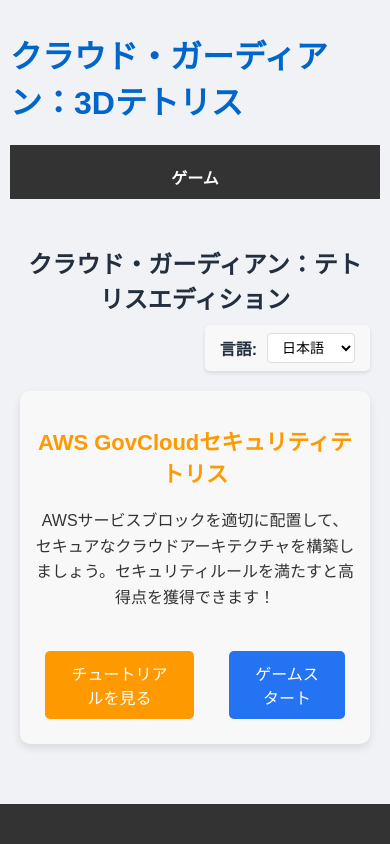
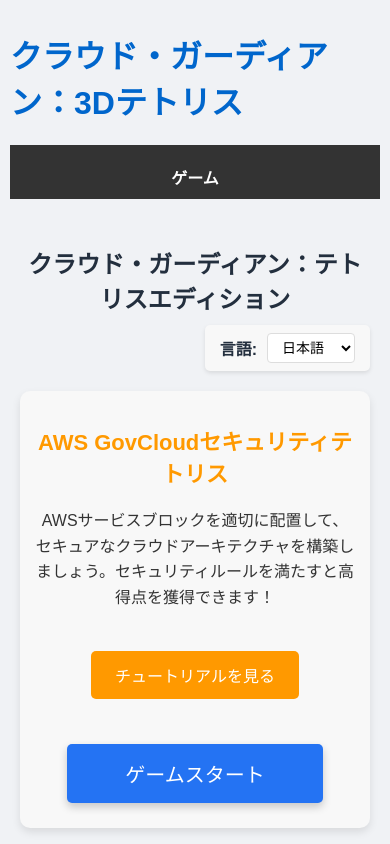
Before and after one commit to MASAKIOKUDA-eng/cloud-guardian-puzzle, a React app: page /#/ in a window 390 px wide. Shown: the top 844 px of the page. Built offline with nearby package versions, Linux system fonts and the light colour scheme.

Commit message:
feat: モバイルデバイス向けのスタートボタンのスタイルを改善し、タッチイベントを追加

```diff
--- a/assets/styles/mobile.css
+++ b/assets/styles/mobile.css
@@ -163,8 +163,34 @@
 }
 
 .mobile-view .start-screen button {
-  padding: 10px 20px;
+  padding: 12px 24px;
   font-size: 16px;
+  margin: 10px;
+  -webkit-tap-highlight-color: transparent;
+  touch-action: manipulation;
+}
+
+.mobile-view .start-screen .start-button {
+  padding: 15px 30px;
+  font-size: 20px;
+  margin-top: 20px;
+  display: block;
+  width: 80%;
+  margin-left: auto;
+  margin-right: auto;
+  background-color: #2473F3;
+  color: white;
+  border: none;
+  border-radius: 5px;
+  -webkit-tap-highlight-color: transparent;
+  touch-action: manipulation;
+  box-shadow: 0 4px 8px rgba(0, 0, 0, 0.2);
+}
+
+.mobile-view .start-screen .buttons {
+  display: flex;
+  flex-direction: column;
+  align-items: center;
 }
 
 /* モバイル向けのセキュリティルール表示 */
--- a/assets/styles/tetris.css
+++ b/assets/styles/tetris.css
@@ -80,6 +80,8 @@
 
 .start-screen .start-button {
   background-color: #2473F3;
+  position: relative;
+  z-index: 10;
 }
 
 .start-screen .start-button:hover {
--- a/public/index.html
+++ b/public/index.html
@@ -22,8 +22,16 @@
 
     // ダブルタップによるズームを防止
     document.addEventListener('touchend', function(e) {
-      if(e.target.tagName === 'CANVAS' || e.target.tagName === 'BUTTON') {
+      if(e.target.tagName === 'CANVAS') {
         e.preventDefault();
+      }
+    }, { passive: false });
+
+    // スタートボタンのタッチイベントを確実に処理
+    document.addEventListener('touchstart', function(e) {
+      if(e.target.classList.contains('start-button')) {
+        e.preventDefault();
+        e.target.click();
       }
     }, { passive: false });
   </script>
--- a/src/tetris/components/TetrisGame.js
+++ b/src/tetris/components/TetrisGame.js
@@ -30,7 +30,8 @@
     const checkMobile = () => {
       const userAgent = navigator.userAgent || navigator.vendor || window.opera;
       const isMobileDevice = /android|webos|iphone|ipad|ipod|blackberry|iemobile|opera mini/i.test(userAgent.toLowerCase());
-      setIsMobile(isMobileDevice || window.innerWidth <= 768);
+      const hasTouchSupport = 'ontouchstart' in window || navigator.maxTouchPoints > 0 || navigator.msMaxTouchPoints > 0;
+      setIsMobile(isMobileDevice || hasTouchSupport || window.innerWidth <= 768);
     };
 
     checkMobile();
@@ -174,13 +175,13 @@
                   </div>
                 )}
               </div>
-              <button onClick={toggleTutorial}>{translations.startScreen.closeTutorialButton}</button>
-              <button onClick={startGame} className="start-button">{translations.startScreen.startButton}</button>
+              <button onClick={toggleTutorial} onTouchStart={toggleTutorial}>{translations.startScreen.closeTutorialButton}</button>
+              <button onClick={startGame} onTouchStart={startGame} className="start-button">{translations.startScreen.startButton}</button>
             </div>
           ) : (
             <div className="buttons">
-              <button onClick={toggleTutorial}>{translations.startScreen.tutorialButton}</button>
-              <button onClick={startGame} className="start-button">{translations.startScreen.startButton}</button>
+              <button onClick={toggleTutorial} onTouchStart={toggleTutorial}>{translations.startScreen.tutorialButton}</button>
+              <button onClick={startGame} onTouchStart={startGame} className="start-button">{translations.startScreen.startButton}</button>
             </div>
           )}
         </div>
```
